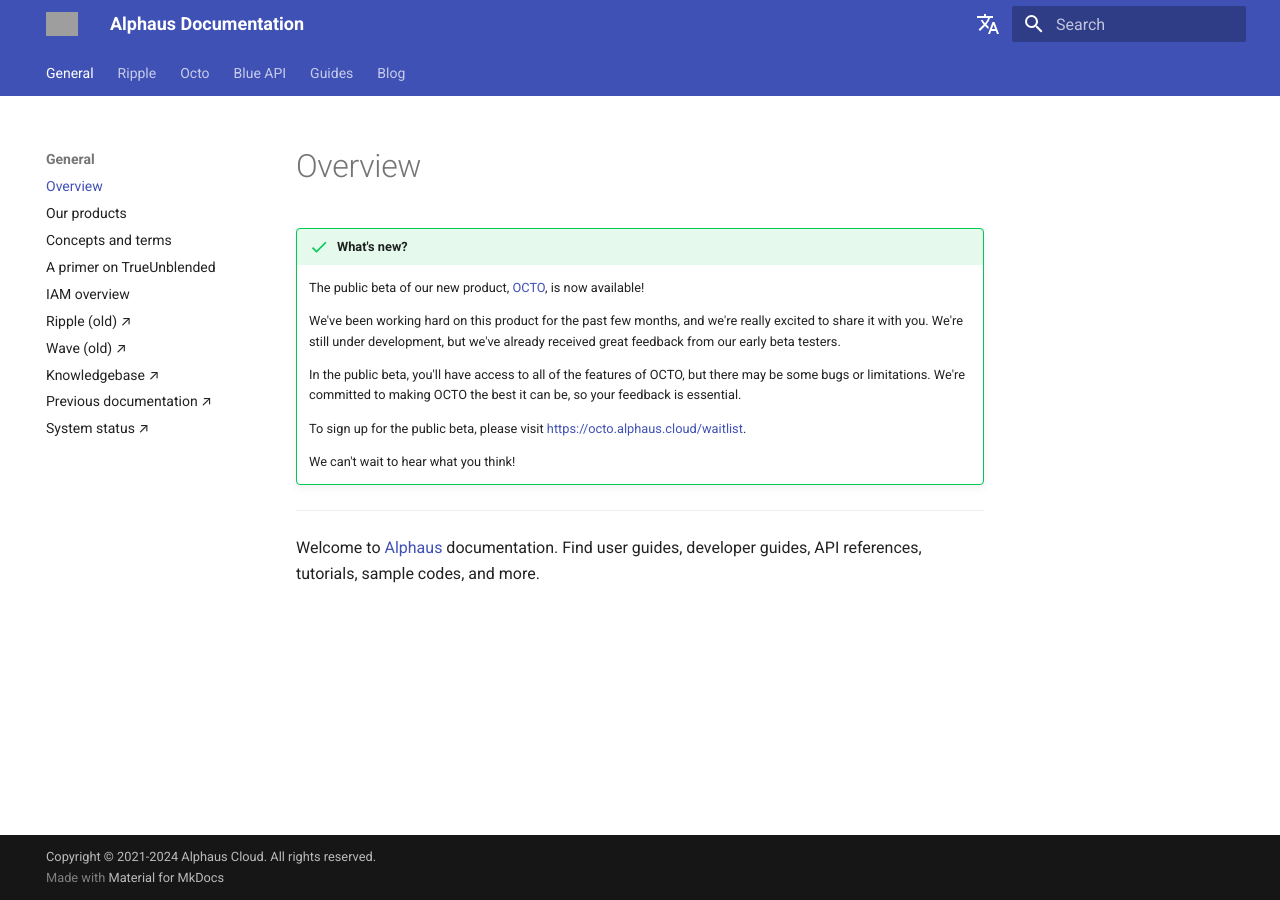
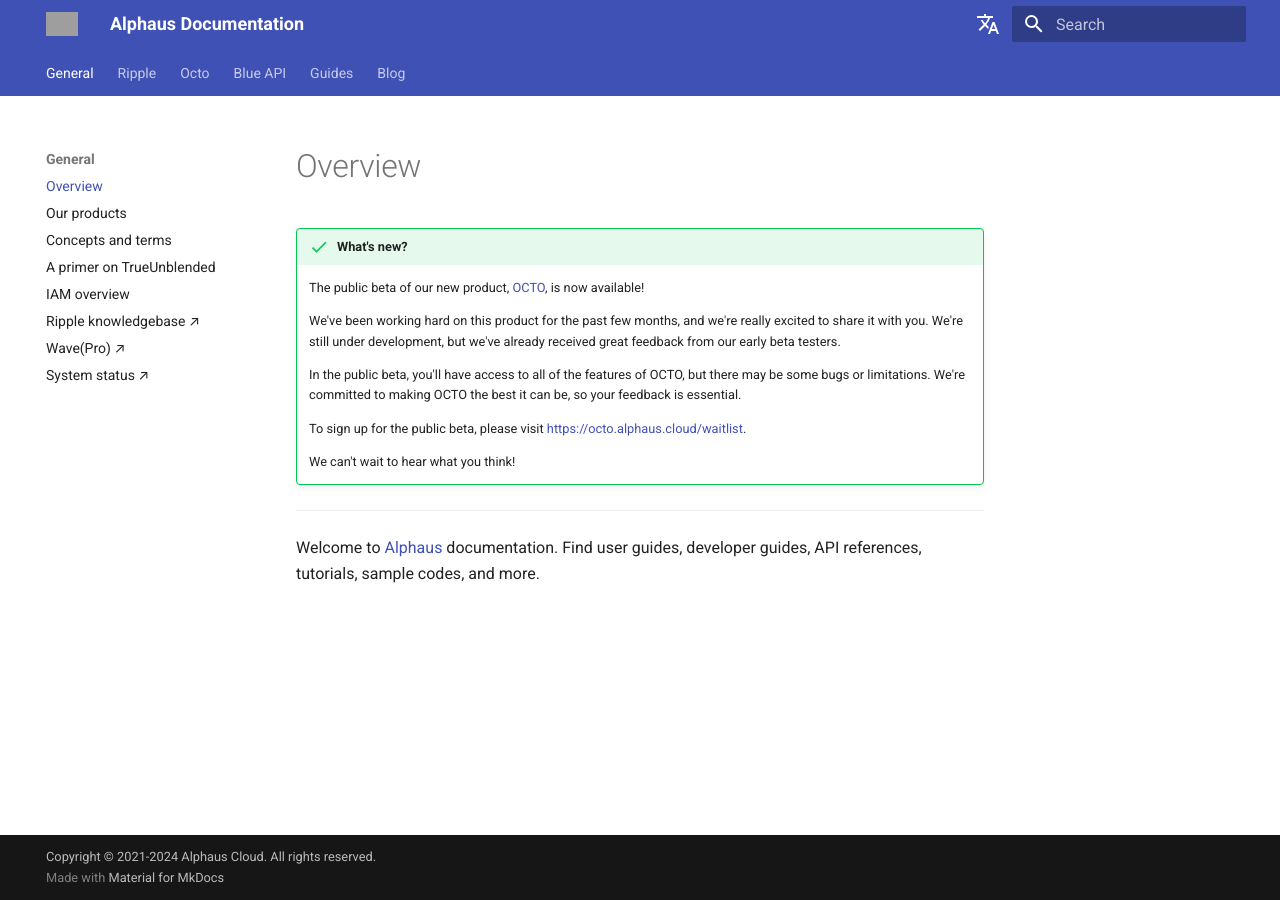
Before and after one commit to alphauslabs/tmpdocs, an MkDocs documentation site: the page built from docs/index.md, in a window 1280 px wide. Built offline with MkDocs 1.6.1 and Material for MkDocs 9.7.7, drawn with Linux system fonts in a browser that asks for light colours; comment, search, counter and statistics services are not loaded; grey boxes are pictures that could not be loaded.

Commit message:
chore: update links

```diff
--- a/mkdocs.yml
+++ b/mkdocs.yml
@@ -17,10 +17,8 @@
       - "concepts.md"
       - "A primer on TrueUnblended": "trueunblended.md"
       - "IAM overview": "iam.md"
-      - "Ripple (old) ↗": "https://docs.alphaus.cloud/v/ripple-en/"
-      - "Wave (old) ↗": "https://docs.alphaus.cloud/v/wave-eng/"
-      - "Knowledgebase ↗": "https://help.alphaus.cloud/en/"
-      - "Previous documentation ↗": "https://docs.alphaus.cloud/"
+      - "Ripple knowledgebase ↗": "https://help.alphaus.cloud/en/"
+      - "Wave(Pro) ↗": "https://docs.alphaus.cloud/v/wave-eng/"
       - "System status ↗": "https://status.alphaus.cloud/"
   - "Ripple":
       - "ripple/index.md"
```
